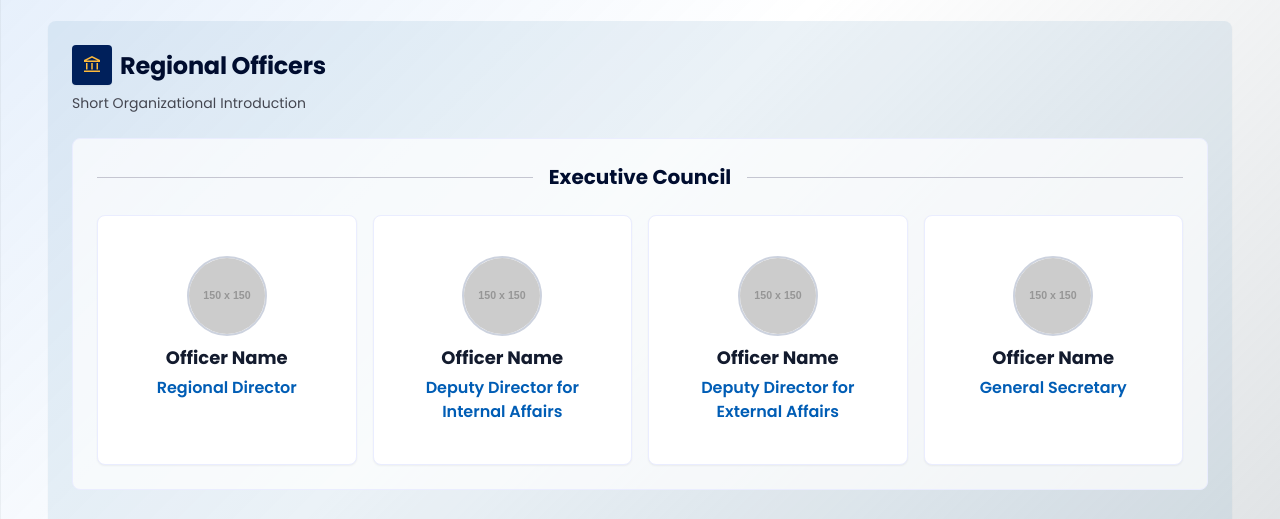
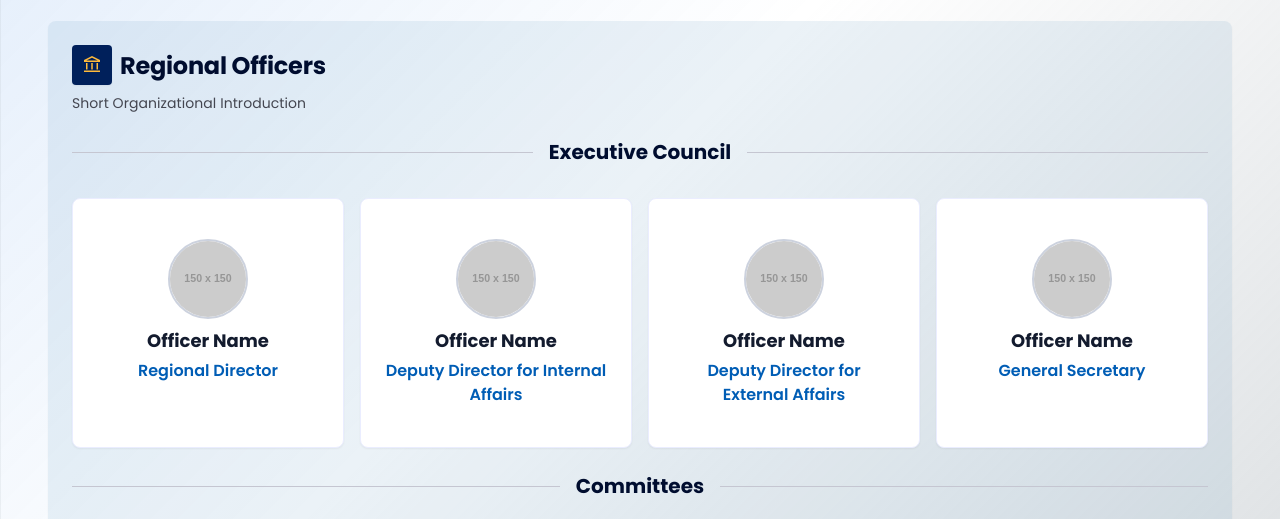
Before and after one commit to cygnusitis/dost-sentro, a plain HTML site: page directory.html in a window 1280 px wide. Shown: the part 220-739 px from the top of the page. Drawn offline with nearby package versions, Linux system fonts and the light colour scheme; placeholder pictures from the web are drawn by us.

Commit message:
removed unnecessary div

```diff
--- a/directory.html
+++ b/directory.html
@@ -78,7 +78,7 @@
 							<!-- Hierarchical Org Chart Structure -->
 							<div class="flex flex-col gap-space-xl w-full">
 							<!-- TIER 1: Executive Council -->
-							<div class="flex flex-col gap-space-lg items-center w-full p-space-lg rounded-xl bg-surface-container-lowest/70 border border-surface-container">
+							<!--<div class="flex flex-col gap-space-lg items-center w-full p-space-lg rounded-xl bg-surface-container-lowest/70 border border-surface-container">-->
 							<div class="flex items-center gap-space-md w-full">
 								<div class="h-px flex-1 bg-outline-variant"></div>
 								<div class="flex items-center gap-space-sm shrink-0">
```
